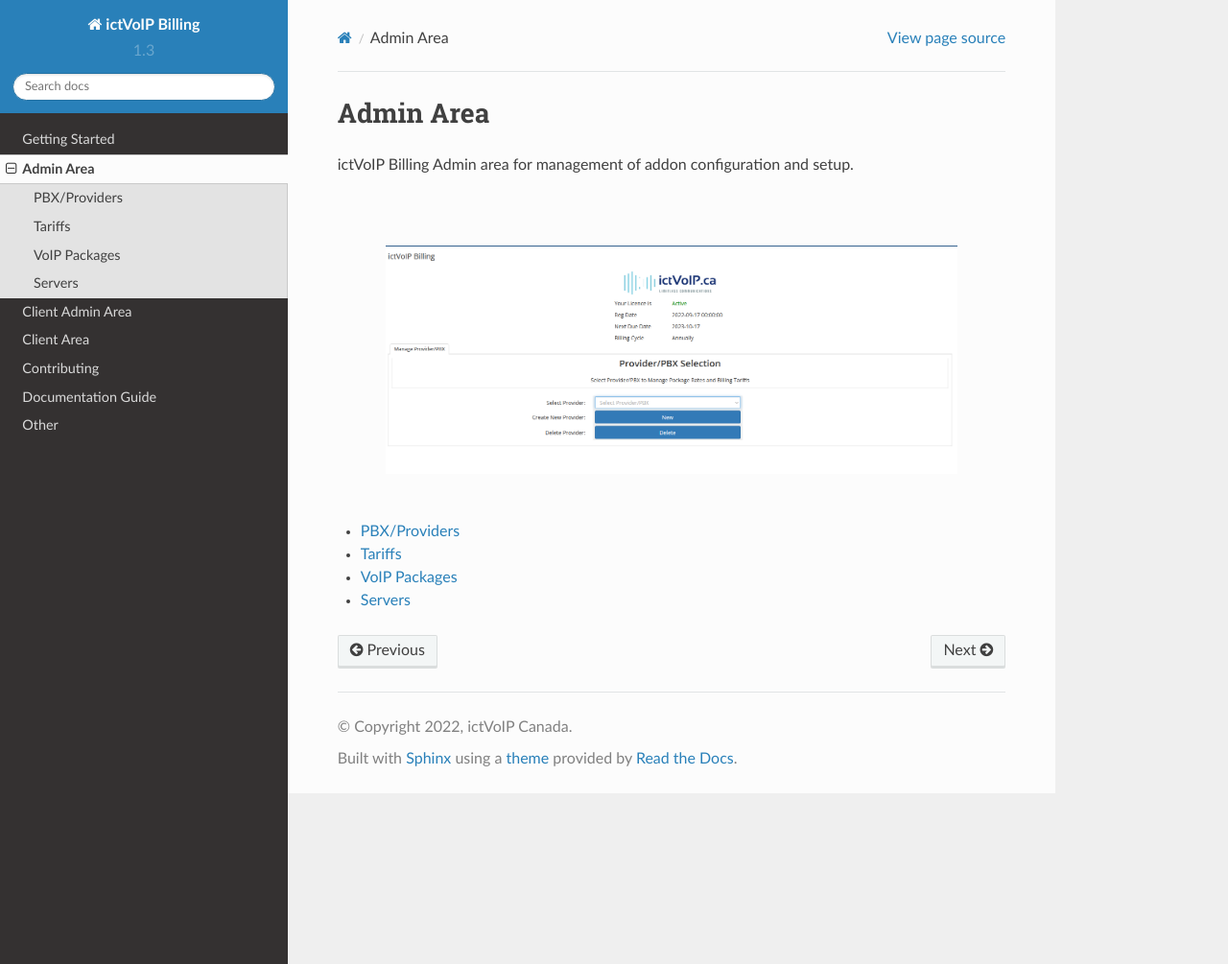
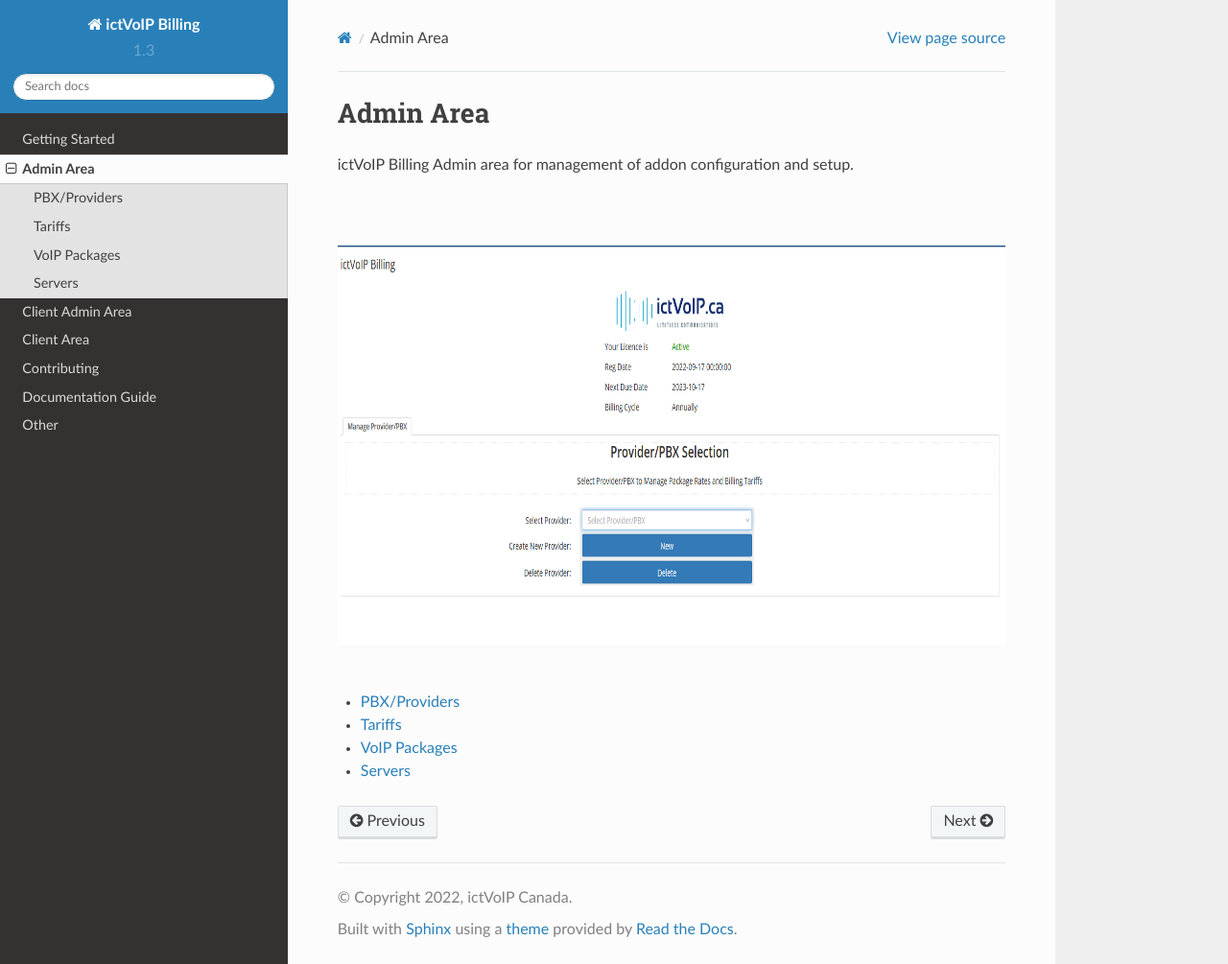
Before and after one commit to ictvoip/ictvoip-docs, a Sphinx documentation site: the page built from docs/source/admin.rst, in a window 1280 px wide and 1005 px high. Shown: the whole window at 96% size. Built offline with Sphinx 7.4.7 and the Read the Docs theme 2.0.0, drawn with Linux system fonts in a browser that asks for light colours; pages that are not in the unit, such as notebooks, are missing from menus.

Commit message:
Update admin.rst

```diff
--- a/docs/source/admin.rst
+++ b/docs/source/admin.rst
@@ -7,7 +7,7 @@ ictVoIP Billing Admin area for management of addon configuration and setup.
 |
 
 .. image:: _static/images/admin/providers.png
-        :scale: 40%
+        :scale: 70%
         :align: center
         :alt: ictVoIP Canada
 |
```
